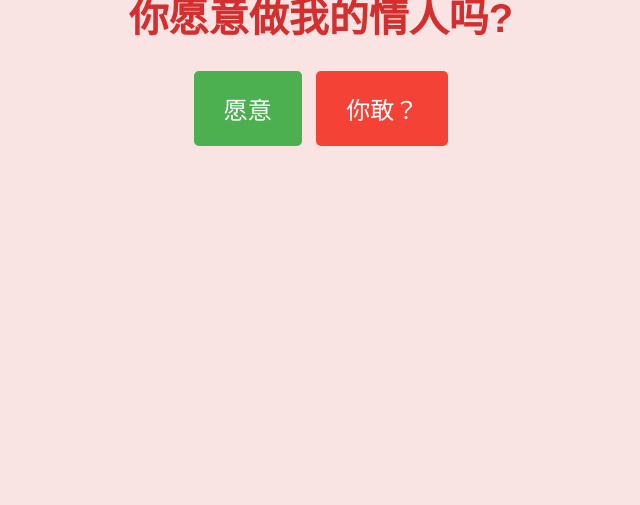
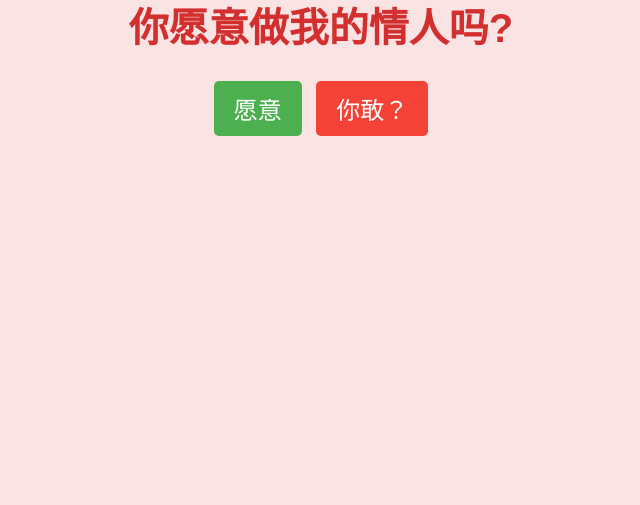
Before and after one commit to KAILLOU12357/khvalentines, a plain HTML site: page index.html in a window 1280 px wide. Shown: the top 505 px of the page, without its empty margins (319-959 px from the left). Drawn offline with Linux system fonts and the light colour scheme.

Commit message:
Update styles.css

```diff
--- a/styles.css
+++ b/styles.css
@@ -24,7 +24,7 @@ body {
 
   .yes-button {
     font-size: 1.5em;
-    padding: 20px 30px;
+    padding: 10px 20px;
     margin-right: 10px;
     background-color: #4caf50;
     color: white;
@@ -35,7 +35,7 @@ body {
 
   .no-button {
     font-size: 1.5em;
-    padding: 20px 30px;
+    padding: 10px 20px;
     background-color: #f44336;
     color: white;
     border: none;
```
